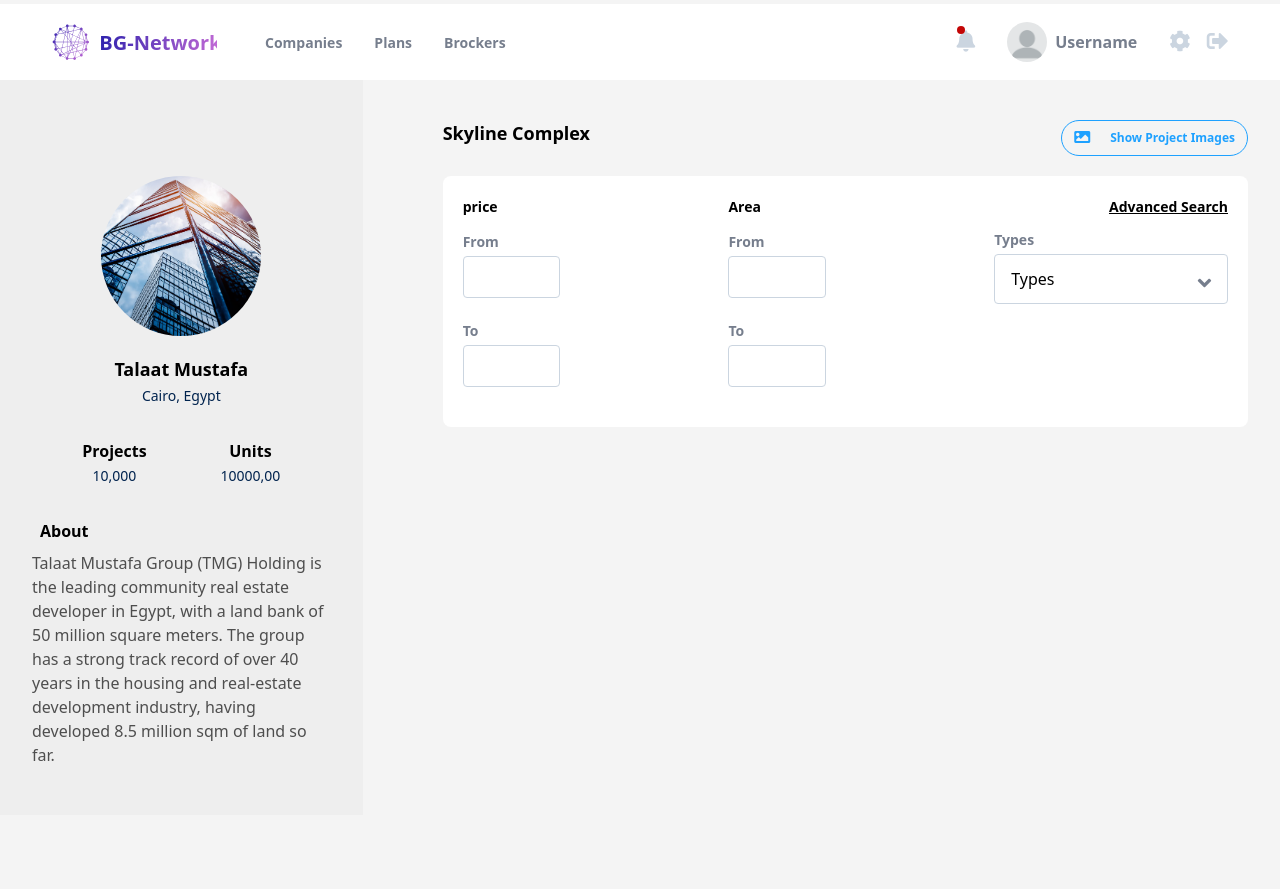
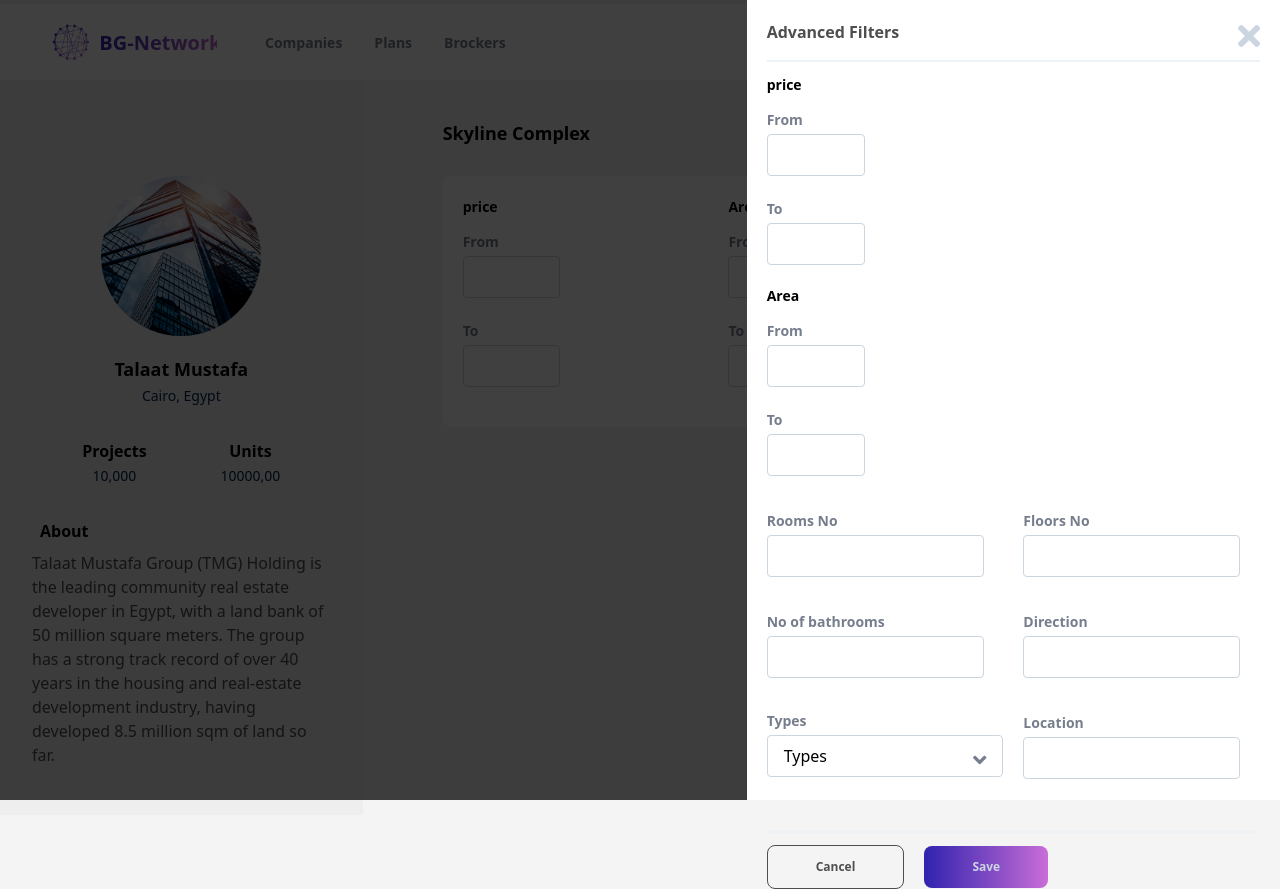
Before and after one commit to MahmoudFarid/bg-network, a Next.js app: page /projects/1/units in a window 1280 px wide. Both pictures are taken after a click on the element "Advanced Search". Before the commit the page ends 815 px from the top, so only its background shows below. Built offline with nearby package versions, Linux system fonts and the light colour scheme.

Commit message:
Feat: Add Advanced Filter

```diff
--- /dev/null
+++ b/components/features/advancedFilter.js
@@ -0,0 +1,112 @@
+import { useForm } from 'react-hook-form';
+import Filter from "./filter";
+import DropdownMenu from "./dropdownMenu";
+
+export default function AdvancedFilter({ preventShowLetter, dropdownOptions, itemSelectedFunc, onAdvancedSearch }) {
+  const { register, errors, getValues, handleSubmit } = useForm({
+    mode: 'onBlur',
+  })
+
+  const onSubmit = (data) => {
+    console.log(data)
+    onAdvancedSearch(false)
+  }
+
+  return (
+    <form className="bg-white z-50 absolute top-0 right-0 w-5/12 h-screen transition duration-500 ease-in-out origin-top-right scale-150 p-5" onSubmit={handleSubmit(onSubmit)}>
+      <div className="flex justify-between border-b-2 border-gray-200 py-2 pt-0 mb-3">
+        <p className="text-primary font-bold">Advanced Filters</p>
+        <i className="fas fa-times fa-2x text-gray-400 cursor-pointer transition duration-500 ease-in-out hover:text-primaryLight" onClick={onAdvancedSearch}></i>
+      </div>
+      <div className="grid grid-cols-2 col-gap-5 row-gap-0">
+        <Filter
+          register={register}
+          errors={errors}
+          name="price"
+          label1="from"
+          labelTxt1="From"
+          label2="to"
+          labelTxt2="To"
+          width="w-5/12"
+          preventShowLetter={preventShowLetter}
+          />
+        <br />
+        <Filter
+        register={register}
+        errors={errors}
+        name="Area"
+        label1="from"
+        labelTxt1="From"
+        label2="to"
+        labelTxt2="To"
+        width="w-5/12"
+        preventShowLetter={preventShowLetter}
+        />
+        <br />
+        <Filter
+        register={register}
+        errors={errors}
+        name=""
+        label1="roomsNo"
+        labelTxt1="Rooms No"
+        width="w-11/12"
+        preventShowLetter={preventShowLetter}
+        />
+        <Filter
+        register={register}
+        errors={errors}
+        name=""
+        label1="floorsNo"
+        labelTxt1="Floors No"
+        width="w-11/12"
+        preventShowLetter={preventShowLetter}
+        />
+        <Filter
+        register={register}
+        errors={errors}
+        name=""
+        label1="bathroomsNo"
+        labelTxt1="No of bathrooms"
+        width="w-11/12"
+        preventShowLetter={preventShowLetter}
+        />
+        <Filter
+        register={register}
+        errors={errors}
+        name=""
+        label1="direction"
+        labelTxt1="Direction"
+        width="w-11/12"
+        />
+        <div>
+          <p className="text-primaryLight text-sm font-semibold mb-1 mt-3 transition ease-in duration-300">
+              Types
+          </p>
+          <DropdownMenu
+              order="first"
+              name="Types"
+              dropdownWidth="w-full"
+              options={dropdownOptions}
+              itemSelectedFunc={itemSelectedFunc}
+          />
+        </div>
+        <Filter
+        register={register}
+        errors={errors}
+        label1="location"
+        labelTxt1="Location"
+        width="w-11/12"
+        />
+      </div>
+      <div className="float-right border-t-2 border-gray-200 pt-3 mt-8 w-full">
+        <button className="py-3 px-12 mr-5 text-primary border border-primary text-xs font-semibold rounded-lg hover:bg-gray-100 focus:outline-none" onClick={onAdvancedSearch}>
+          Cancel
+        </button>
+        <button className="py-3 px-12 bg-primary text-gray-400 text-xs font-semibold rounded-lg hover:text-white focus:outline-none" type="submit">
+          Save
+        </button>
+      </div>
+
+    </form>
+  )
+}
--- a/components/features/dropdownMenu.js
+++ b/components/features/dropdownMenu.js
@@ -14,7 +14,7 @@ export default function DropdownMenu({ order, name, dropdownWidth, options, item
   return (
     <div className="relative">
       <div
-        className="block appearance-none w-full py-3 px-4 rounded border cursor-pointer focus:outline-none border-gray-400"
+        className="block appearance-none w-full py-2 px-4 rounded border cursor-pointer focus:outline-none border-gray-400"
         onClick={(e) => {
           toggleDropdown(order)
           setIsOpen(!isOpen)
@@ -29,7 +29,7 @@ export default function DropdownMenu({ order, name, dropdownWidth, options, item
         {options.length > 0 ? (
           options?.map((option) => (
             <div
-              className="item block px-4 bg-white text-gray-400 border-b cursor-pointer transition duration-500 ease-in-out hover:text-primaryText"
+              className="item block px-4 py-2 bg-white text-gray-400 border-b cursor-pointer transition duration-500 ease-in-out hover:text-primaryText"
               key={option.id}
               onClick={() => onItemSelecting(option)}>
               <i className="fas fa-circle fal-lg mr-5"></i>
--- a/components/features/filter.js
+++ b/components/features/filter.js
@@ -11,10 +11,24 @@ export default function Filter({
   width,
   preventShowLetter,
 }) {
+
   return (
     <div>
       <h3 className="text-black text-sm font-bold mb-3">{name}</h3>
-
+      {
+        width !== 'w-5/12' ?
+        <div className={`inline-block mr-5 ${width}`}>
+          <FormInput
+            register={register}
+            errors={errors}
+            label={name + label1}
+            labelTxt={labelTxt1}
+            type="text"
+            req={false}
+            onKeyUp={preventShowLetter}
+          />
+        </div>
+        :
         <div>
           <div className={`inline-block mr-5 ${width}`}>
             <FormInput
@@ -39,6 +53,7 @@ export default function Filter({
             />
           </div>
         </div>
+      }
     </div>
   )
 }
--- /dev/null
+++ b/components/features/overlay.js
@@ -0,0 +1,11 @@
+export default function Overlay({opacity}) {
+    return (
+      <div className="modal z-20 pointer-events-none fixed w-full h-full top-0 left-0 flex items-center justify-center">
+        <div
+          className={`modal-overlay absolute w-full h-full bg-black ${
+            opacity ? 'opacity-75' : 'opacity-0'
+          }`}
+        ></div>
+      </div>
+    )
+}
--- a/pages/projects/[pid]/units.js
+++ b/pages/projects/[pid]/units.js
@@ -2,8 +2,10 @@ import { useState } from 'react'
 import { useRouter } from 'next/router'
 import { useForm } from 'react-hook-form'
 import Filter from '../../../components/features/filter'
+import Overlay from './../../../components/features/overlay'
 import ProfileSideBar from '../../../components/core/profileSideBar'
 import DropdownMenu from '../../../components/features/dropdownMenu'
+import AdvancedFilter from '../../../components/features/advancedFilter'
 
 export default function Units() {
   const {
@@ -11,6 +13,7 @@ export default function Units() {
   } = useRouter()
 
   const [inputVal, setInputVal] = useState(0)
+  const [isOverlay, setIsOverlay] = useState(false)
 
   const { register, errors, getValues } = useForm({
     mode: 'onChange',
@@ -22,10 +25,6 @@ export default function Units() {
     { id: 2, name: 'type 2' },
   ]
 
-  const onAdvancedSearch = () => {
-    console.log('hi')
-  }
-
   const itemSelectedFunc = (id, name) => {
     console.log(id, name)
   }
@@ -34,13 +33,33 @@ export default function Units() {
     const char = String.fromCharCode(e.which)
     if (!/[0-9]/.test(char)) {
       e.preventDefault()
+    }
+    else {
       setInputVal(getValues())
-    } else {
     }
     console.log(inputVal)
   }
 
+  const onAdvancedSearch = e => {
+    console.log(inputVal)
+    setIsOverlay(!isOverlay)
+  }
+
   return (
+    <div onClick={(e) => {
+      setIsOverlay(false)
+    }}>
+      <Overlay opacity={isOverlay} />
+      {
+        isOverlay &&
+        <div onClick={(e) => {
+          e.stopPropagation()
+        }}>
+          <AdvancedFilter preventShowLetter={preventShowLetter} dropdownOptions={dropdownOptions} itemSelectedFunc={itemSelectedFunc} onAdvancedSearch={onAdvancedSearch} />
+
+        </div>
+      }
+
       <div className="grid grid-cols-1 gap-0 ml-8 mr-8 lg:grid-cols-3 lg:gap-20 lg:ml-0">
         <ProfileSideBar />
 
@@ -79,7 +98,7 @@ export default function Units() {
                 <div>
                 <p
                     className="text-black text-sm text-right font-bold mb-3 underline cursor-pointer hover:text-primaryText"
-                onClick={onAdvancedSearch}>
+                    onClick={e => { setIsOverlay(true); e.stopPropagation()}}>
                     Advanced Search
                 </p>
                 <p className="text-primaryLight text-sm font-semibold mb-1 transition ease-in duration-300">
@@ -97,5 +116,6 @@ export default function Units() {
             </div>
         </div>
         </div>
+    </div>
   )
 }
```
Lines whose indentation alone changed are shown as unchanged.
